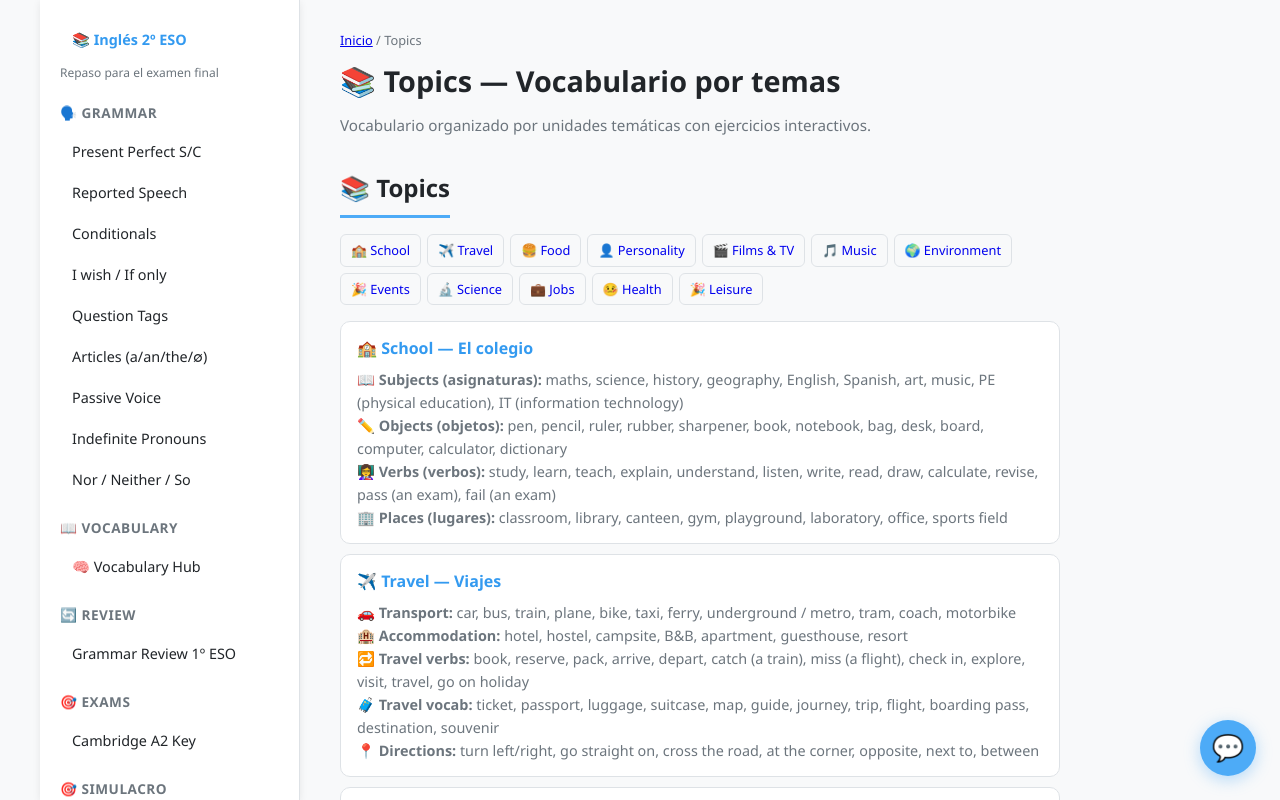
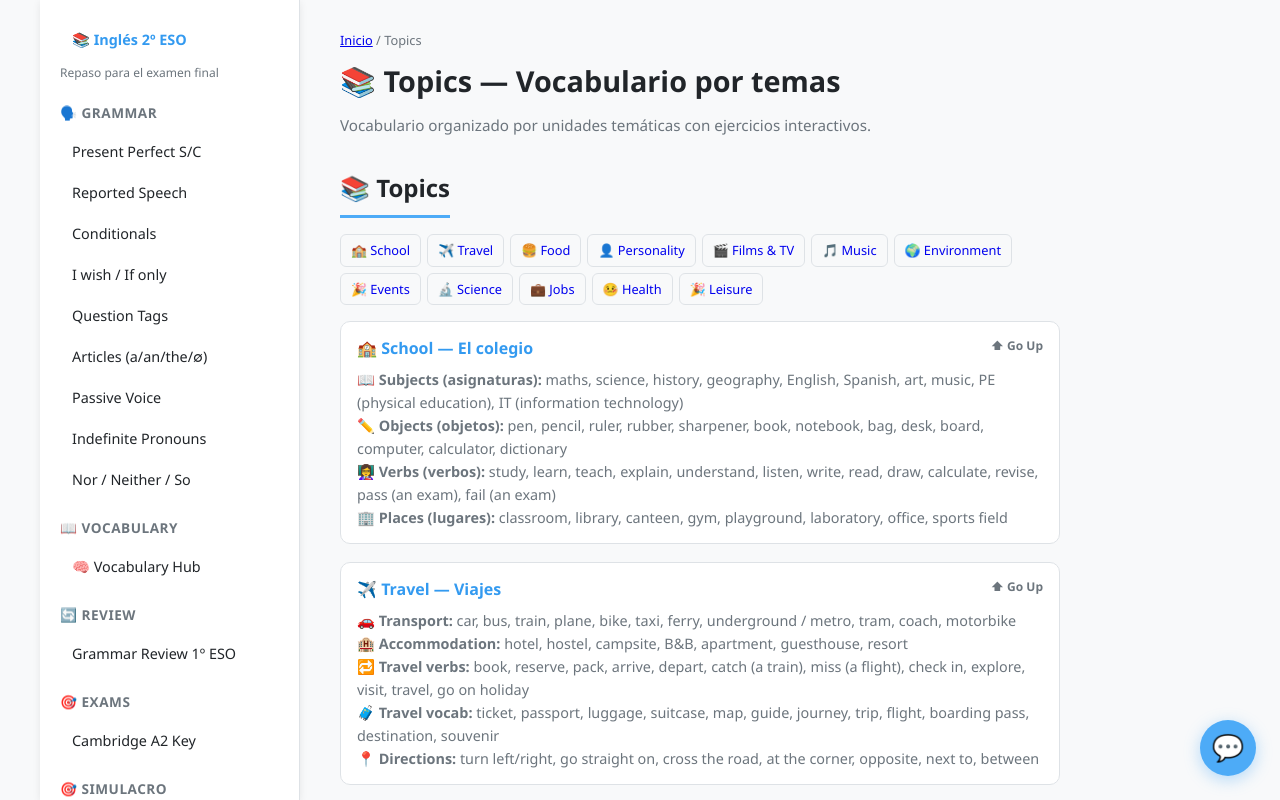
Before and after one commit to skynetdelbarbas-dot/ing-2eso-repaso, a website: page vocabulary.html in a window 1280 px wide. Drawn offline with Linux system fonts and the light colour scheme.

Commit message:
v5.4.0 - Topics: espaciado entre bloques, Go Up en titulos, renombrado ejercicios

```diff
--- a/vocabulary.html
+++ b/vocabulary.html
@@ -24,7 +24,7 @@
 .vhub-example{background:#f1f3f5;padding:8px 12px;border-radius:6px;margin:6px 0;font-style:italic;font-size:.85rem}
 .vhub-example .en{color:#1864ab}
 .vhub-example .es{color:var(--text2);font-size:.9em}
-.vocab-unit{background:var(--card);border:1px solid var(--border);border-radius:var(--radius);padding:14px 16px;margin-bottom:10px}
+.vocab-unit{background:var(--card);border:1px solid var(--border);border-radius:var(--radius);padding:14px 16px;margin-bottom:18px}
 .vocab-unit h3{margin:0 0 6px;font-size:1rem;color:var(--primary-dark)}
 .vocab-unit .topics{font-size:0.9rem;color:var(--text2);line-height:1.6}
 .vocab-unit .topics strong{color:var(--text1)}
@@ -81,7 +81,7 @@
 
     <!-- NEW: School -->
     <div class="vocab-unit" id="topic-school">
-      <h3>🏫 School — El colegio</h3>
+      <h3>🏫 School — El colegio <span style="float:right;font-size:0.75rem"><a href="#v-topics" style="color:var(--text2);text-decoration:none">⬆ Go Up</a></span></h3>
       <div class="topics">
         <strong>📖 Subjects (asignaturas):</strong> maths, science, history, geography, English, Spanish, art, music, PE (physical education), IT (information technology)<br>
         <strong>✏️ Objects (objetos):</strong> pen, pencil, ruler, rubber, sharpener, book, notebook, bag, desk, board, computer, calculator, dictionary<br>
@@ -92,7 +92,7 @@
 
     <!-- NEW: Travel -->
     <div class="vocab-unit" id="topic-travel">
-      <h3>✈️ Travel — Viajes</h3>
+      <h3>✈️ Travel — Viajes <span style="float:right;font-size:0.75rem"><a href="#v-topics" style="color:var(--text2);text-decoration:none">⬆ Go Up</a></span></h3>
       <div class="topics">
         <strong>🚗 Transport:</strong> car, bus, train, plane, bike, taxi, ferry, underground / metro, tram, coach, motorbike<br>
         <strong>🏨 Accommodation:</strong> hotel, hostel, campsite, B&amp;B, apartment, guesthouse, resort<br>
@@ -104,7 +104,7 @@
 
     <!-- NEW: Food -->
     <div class="vocab-unit" id="topic-food">
-      <h3>🍔 Food &amp; Drink — Comida y bebida</h3>
+      <h3>🍔 Food &amp; Drink — Comida y bebida <span style="float:right;font-size:0.75rem"><a href="#v-topics" style="color:var(--text2);text-decoration:none">⬆ Go Up</a></span></h3>
       <div class="topics">
         <strong>🍽️ Meals (comidas):</strong> breakfast, lunch, dinner, snack, dessert, brunch<br>
         <strong>🥦 Food groups:</strong> fruit (apple, banana, orange), vegetables (carrot, tomato, onion), meat (chicken, beef, pork), fish, dairy (milk, cheese, yoghurt), grains (bread, rice, pasta)<br>
@@ -116,7 +116,7 @@
 
     <!-- EXISTING reorganized: Personality adjectives (U1) -->
     <div class="vocab-unit" id="topic-personality">
-      <h3>👤 Personality — Cómo somos (U1)</h3>
+      <h3>👤 Personality — Cómo somos (U1) <span style="float:right;font-size:0.75rem"><a href="#v-topics" style="color:var(--text2);text-decoration:none">⬆ Go Up</a></span></h3>
       <div class="topics">
         <strong>🔵 Adjectives:</strong> serious, cheerful, brave, positive, talented, creative, active, laid‑back, charming<br>
         <strong>🔗 Collocations:</strong> make a mistake / an appearance · do your best / work · get a present / a reputation · lose a race / your life · take a risk / a photograph · form a group / an opinion<br>
@@ -126,7 +126,7 @@
 
     <!-- EXISTING: Films/TV (U3) -->
     <div class="vocab-unit" id="topic-films">
-      <h3>🎬 Films &amp; TV — Cine y televisión (U3)</h3>
+      <h3>🎬 Films &amp; TV — Cine y televisión (U3) <span style="float:right;font-size:0.75rem"><a href="#v-topics" style="color:var(--text2);text-decoration:none">⬆ Go Up</a></span></h3>
       <div class="topics">
         <strong>🎥 Types of films:</strong> documentary, comedy, action film, animated film, horror, thriller, science fiction (sci‑fi), romantic comedy (rom‑com)<br>
         <strong>📺 TV programmes:</strong> game show, chat show, sports programme, reality show, sitcom, cartoon, soap (opera), drama series, talent show<br>
@@ -136,7 +136,7 @@
 
     <!-- EXISTING: Music (U5) -->
     <div class="vocab-unit" id="topic-music">
-      <h3>🎵 Music &amp; Instruments — Música (U5)</h3>
+      <h3>🎵 Music &amp; Instruments — Música (U5) <span style="float:right;font-size:0.75rem"><a href="#v-topics" style="color:var(--text2);text-decoration:none">⬆ Go Up</a></span></h3>
       <div class="topics">
         <strong>🎸 Instruments:</strong> trumpet, violin, guitar, piano, drums, saxophone, keyboard, bass guitar<br>
         <strong>🎤 Making music:</strong> download a song, write songs &amp; lyrics, enter a talent show, go on tour, start a band, record / release a single, enter the charts, win a competition, play a gig<br>
@@ -146,7 +146,7 @@
 
     <!-- EXISTING: Environment (U6) -->
     <div class="vocab-unit" id="topic-environment">
-      <h3>🌍 Environment — Medio ambiente (U6)</h3>
+      <h3>🌍 Environment — Medio ambiente (U6) <span style="float:right;font-size:0.75rem"><a href="#v-topics" style="color:var(--text2);text-decoration:none">⬆ Go Up</a></span></h3>
       <div class="topics">
         <strong>♻️ The environment:</strong> litter, water / air pollution, flood, recycling, melt, extinct, rubbish, waste, laws, smog<br>
         <strong>⚡ Energy verbs:</strong> recycle, throw away, waste, charge, reuse, leave on standby, disconnect, save
@@ -155,7 +155,7 @@
 
     <!-- EXISTING: Future/Parties (U7) -->
     <div class="vocab-unit" id="topic-events">
-      <h3>🎉 Events &amp; Parties — Eventos (U7)</h3>
+      <h3>🎉 Events &amp; Parties — Eventos (U7) <span style="float:right;font-size:0.75rem"><a href="#v-topics" style="color:var(--text2);text-decoration:none">⬆ Go Up</a></span></h3>
       <div class="topics">
         <strong>⏰ Future time:</strong> the day after tomorrow, the (week/month) after next, before too long, next (week/month/year), from now, in the near future<br>
         <strong>🎈 Arranging a party:</strong> choose a theme, decorate the room, draw up a guest list, get permission, book/hire a DJ, send out invitations, organise food &amp; drinks<br>
@@ -165,7 +165,7 @@
 
     <!-- EXISTING: Direction/Science (U8) -->
     <div class="vocab-unit" id="topic-science">
-      <h3>🔬 Science &amp; Movement — Ciencia (U8)</h3>
+      <h3>🔬 Science &amp; Movement — Ciencia (U8) <span style="float:right;font-size:0.75rem"><a href="#v-topics" style="color:var(--text2);text-decoration:none">⬆ Go Up</a></span></h3>
       <div class="topics">
         <strong>🧭 Direction &amp; movement:</strong> away from, around, down, backwards, towards, up and down, forwards, up<br>
         <strong>🔬 Science:</strong> laboratory, scientist, discovery, experiment, machine, invention, cure, invent, do research
@@ -174,7 +174,7 @@
 
     <!-- EXISTING: Jobs (U9) -->
     <div class="vocab-unit" id="topic-jobs">
-      <h3>💼 Jobs &amp; Work — Trabajo (U9)</h3>
+      <h3>💼 Jobs &amp; Work — Trabajo (U9) <span style="float:right;font-size:0.75rem"><a href="#v-topics" style="color:var(--text2);text-decoration:none">⬆ Go Up</a></span></h3>
       <div class="topics">
         <strong>💼 Jobs (pay &amp; conditions):</strong> work long hours, earn money, get paid holidays, give in your notice, on‑the‑job training, start a career, a challenging job, be promoted, be successful<br>
         <strong>⏰ Time expressions WITH IN:</strong> in the end, in the next few years, in the past, in a day, in three hours, in June<br>
@@ -185,7 +185,7 @@
 
     <!-- EXISTING: Health (U10) -->
     <div class="vocab-unit" id="topic-health">
-      <h3>🤒 Health &amp; Illness — Salud (U10)</h3>
+      <h3>🤒 Health &amp; Illness — Salud (U10) <span style="float:right;font-size:0.75rem"><a href="#v-topics" style="color:var(--text2);text-decoration:none">⬆ Go Up</a></span></h3>
       <div class="topics">
         <strong>⏱️ Time linkers:</strong> when, then, until<br>
         <strong>🤒 Illness collocations:</strong> take exercise, get better, see a doctor, have an operation, make an appointment, feel sick
@@ -194,7 +194,7 @@
 
     <!-- EXISTING: Fun/Leisure (U11) -->
     <div class="vocab-unit" id="topic-leisure">
-      <h3>🎉 Leisure &amp; Free Time — Ocio (U11)</h3>
+      <h3>🎉 Leisure &amp; Free Time — Ocio (U11) <span style="float:right;font-size:0.75rem"><a href="#v-topics" style="color:var(--text2);text-decoration:none">⬆ Go Up</a></span></h3>
       <div class="topics">
         <strong>🎮 Fun &amp; leisure:</strong> have fun, enjoy oneself, play games, go out with friends, watch a film, listen to music, spend time, relax<br>
         <strong>🔗 Verbs + object + infinitive:</strong> want someone to do, ask someone to do, tell someone to do, expect someone to do, would like someone to do<br>
@@ -215,9 +215,8 @@
 
 
 
-  <!-- ==================== EXERCISES ==================== -->
   <div class="section" id="v-exercises">
-    <h2>✏️ Ejercicios — Vocabulary Mix <span id="round-label">Ronda 1/3</span></h2>
+    <h2>✏️ Ejercicios — Topics <span id="round-label">Ronda 1/3</span></h2>
     <p style="color:var(--text2);margin-bottom:14px">Completa cada frase con la palabra o expresión correcta.</p>
     <div id="ex-vocab"></div>
     <div class="btn-section">
```
